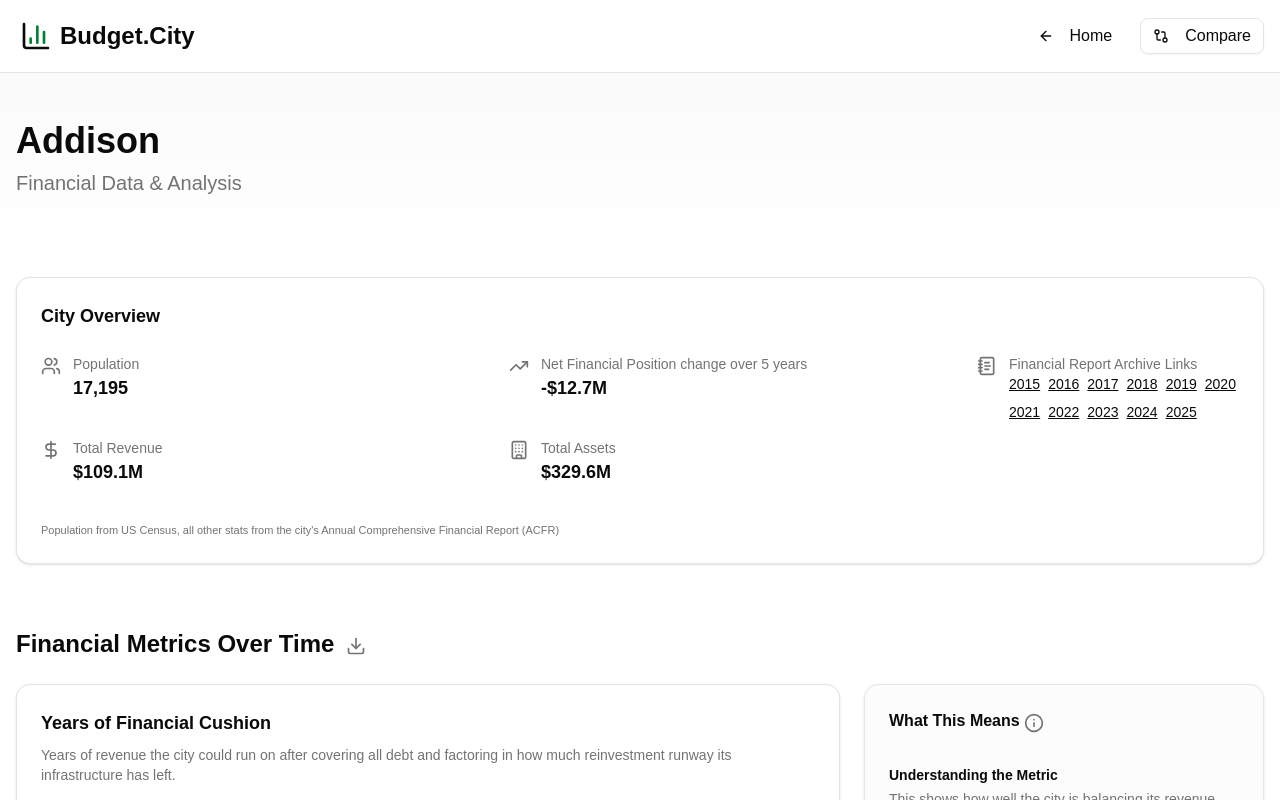
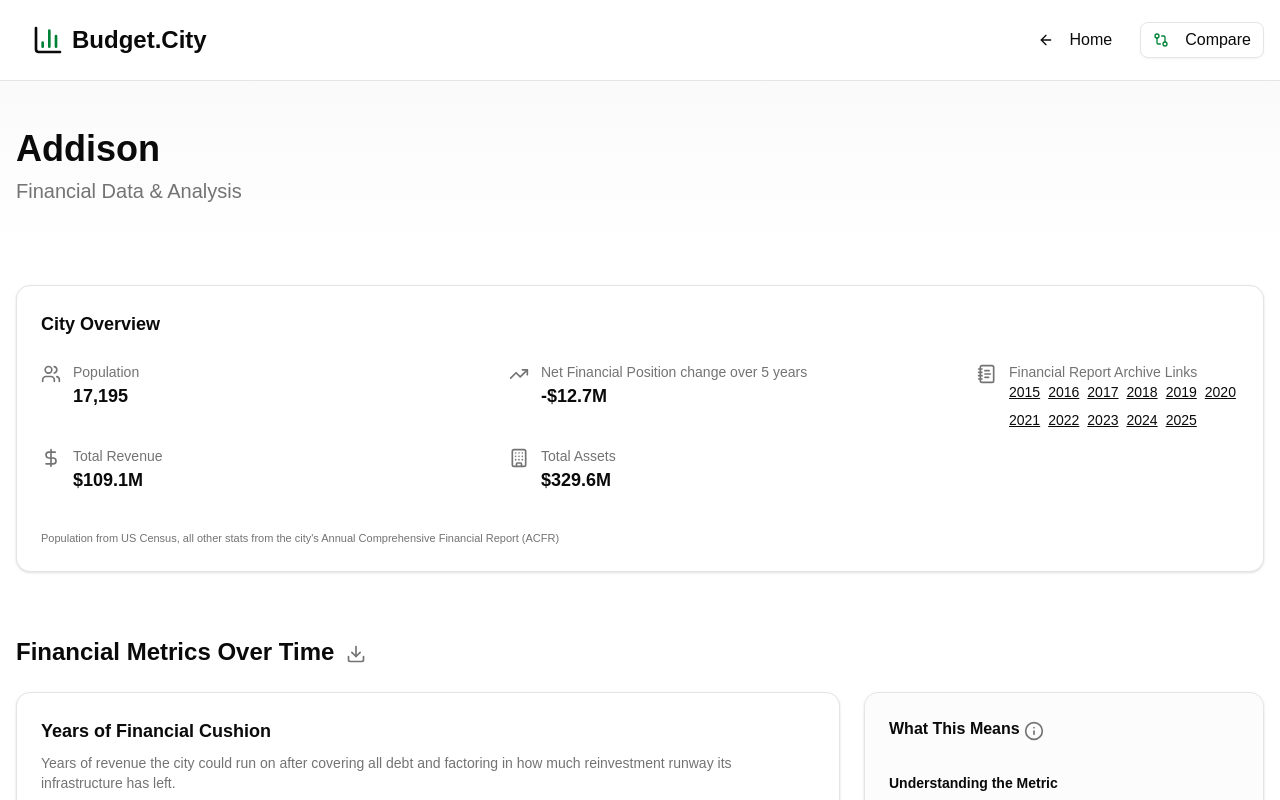
Before and after one commit to CurtisGreen/city-budget, a Next.js app: page /city/addison in a window 1280 px wide. Shown: the top 800 px of the page. Built offline with nearby package versions, Linux system fonts and the light colour scheme; a web font is replaced by a local one.

Commit message:
Add padding around logo and colored compare icon

```diff
--- a/app/city/[cityId]/page.tsx
+++ b/app/city/[cityId]/page.tsx
@@ -155,7 +155,7 @@ export default async function CityPage({ params }: CityPageProps) {
                   variant="outline"
                   className="bg-transparent cursor-pointer"
                 >
-                  <GitCompare className="mr-2 h-4 w-4" />
+                  <GitCompare className="mr-2 h-4 w-4 text-green-700" />
                   Compare
                 </Button>
               </Link>
--- a/components/ui/logo-button.tsx
+++ b/components/ui/logo-button.tsx
@@ -24,7 +24,7 @@ const GraphLogo = () => (
 export const LogoButton = () => (
   <Link
     href="/"
-    className="flex items-center gap-2 hover:bg-accent hover:text-accent-foreground rounded-md p-1 transition-all cursor-pointer"
+    className="flex items-center gap-2 hover:bg-accent hover:text-accent-foreground rounded-md px-4 py-2 transition-all cursor-pointer"
   >
     <GraphLogo />
     <h1 className="text-2xl font-bold">Budget.City</h1>
```
